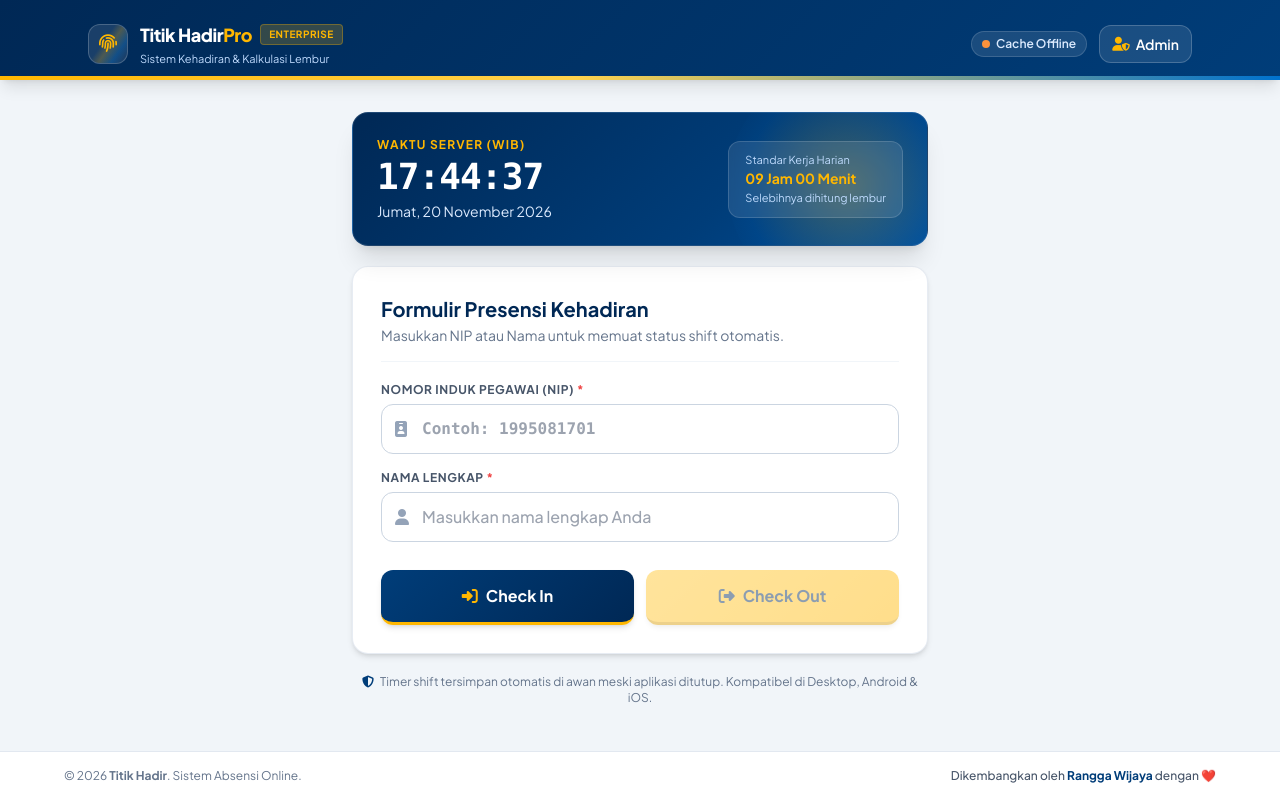
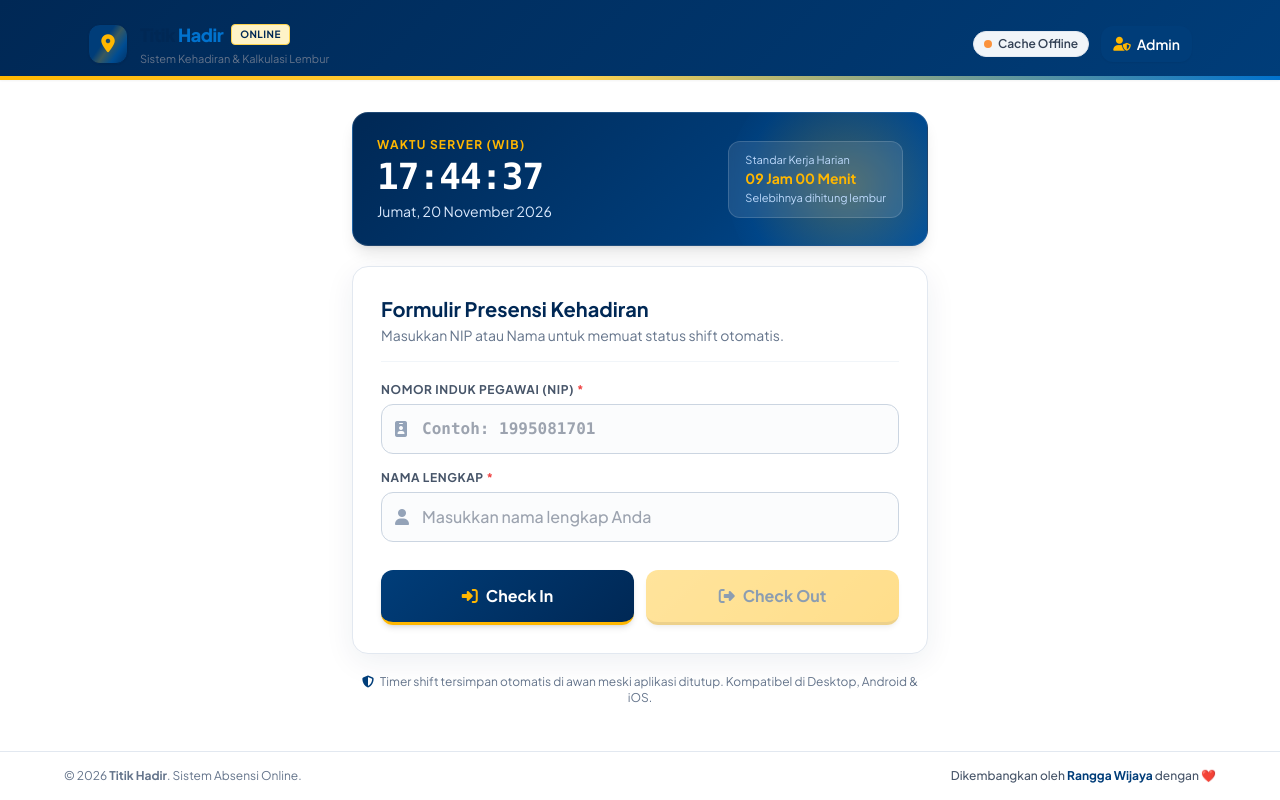
Before and after one commit to shotaid/online, a plain HTML site: page index.html in a window 1280 px wide. Drawn offline with nearby package versions, Linux system fonts and the light colour scheme; no server answers.

Commit message:
Update index.html

```diff
--- a/index.html
+++ b/index.html
@@ -5,7 +5,7 @@
   <meta name="viewport" content="width=device-width, initial-scale=1.0, viewport-fit=cover" />
   <meta name="apple-mobile-web-app-capable" content="yes" />
   <meta name="apple-mobile-web-app-status-bar-style" content="black-translucent" />
-  <meta name="theme-color" content="#002855" />
+  <meta name="theme-color" content="#FFFFFF" />
   <title>Titik Hadir — Sistem Absensi & Lembur Online</title>
 
   <!-- Tailwind CSS & Font Awesome -->
@@ -22,51 +22,58 @@
   <!-- Custom CSS -->
   <link rel="stylesheet" href="css/style.css" />
 </head>
-<body class="bg-slate-100 text-slate-800 min-h-screen flex flex-col">
+<body class="bg-white text-slate-800 min-h-screen flex flex-col">
 
-  <!-- HEADER KORPORAT -->
-  <header class="mandiri-header text-white sticky top-0 z-40 shadow-lg">
+  <!-- HEADER PUTIH KORPORAT -->
+  <header class="mandiri-header sticky top-0 z-40 shadow-sm">
     <div class="max-w-6xl mx-auto px-4 sm:px-6 h-16 flex items-center justify-between gap-2">
+      <!-- Brand Logo: Titik Hadir -->
       <div class="flex items-center gap-3 cursor-pointer" onclick="switchView('employee')">
-        <div class="w-10 h-10 rounded-xl bg-white/10 border border-white/20 flex items-center justify-center relative overflow-hidden">
+        <div class="w-10 h-10 rounded-xl bg-[#003D79] border border-[#002855] flex items-center justify-center relative overflow-hidden shadow-sm">
           <div class="mandiri-ribbon-slash"></div>
-          <i class="fa-solid fa-fingerprint text-[#FFB700] text-lg relative z-10"></i>
+          <i class="fa-solid fa-location-dot text-[#FFB700] text-lg relative z-10"></i>
         </div>
         <div>
           <div class="flex items-center gap-2">
-            <h1 class="font-extrabold text-base sm:text-lg tracking-tight leading-none">Titik Hadir<span class="text-[#FFB700]">Pro</span></h1>
-            <span class="hidden sm:inline-block text-[10px] font-bold uppercase tracking-wider px-2 py-0.5 rounded bg-[#FFB700]/20 text-[#FFB700] border border-[#FFB700]/30">Enterprise</span>
+            <h1 class="font-extrabold text-base sm:text-lg tracking-tight leading-none text-[#002855]">
+              Titik <span class="text-[#0072CE]">Hadir</span>
+            </h1>
+            <span class="hidden sm:inline-block text-[10px] font-bold uppercase tracking-wider px-2 py-0.5 rounded bg-amber-100 text-[#002855] border border-amber-300">Online</span>
           </div>
-          <p class="text-[11px] text-blue-200 mt-0.5">Sistem Kehadiran & Kalkulasi Lembur</p>
+          <p class="text-[11px] text-slate-500 mt-0.5">Sistem Kehadiran & Kalkulasi Lembur</p>
         </div>
       </div>
 
+      <!-- Kontrol Navigasi Kanan -->
       <div class="flex items-center gap-2 sm:gap-3">
-        <div id="syncBadge" class="flex items-center gap-1.5 px-2.5 py-1 rounded-full text-xs font-semibold bg-white/10 border border-white/15">
+        <div id="syncBadge" class="flex items-center gap-1.5 px-2.5 py-1 rounded-full text-xs font-semibold bg-slate-100 border border-slate-200 text-slate-700">
           <span id="syncDot" class="w-2 h-2 rounded-full bg-amber-400"></span>
-          <span id="syncText" class="hidden sm:inline text-blue-100">Mode Lokal</span>
+          <span id="syncText" class="hidden sm:inline">Mode Lokal</span>
         </div>
 
-        <button type="button" id="headerBackHomeBtn" onclick="switchView('employee')" class="hidden items-center gap-1.5 px-3 py-2 rounded-xl bg-[#FFB700] hover:bg-amber-400 text-[#002855] font-bold text-xs sm:text-sm shadow transition active:scale-95">
+        <button type="button" id="headerBackHomeBtn" onclick="switchView('employee')" class="hidden items-center gap-1.5 px-3 py-2 rounded-xl bg-[#FFB700] hover:bg-amber-400 text-[#002855] font-bold text-xs sm:text-sm shadow-sm transition active:scale-95">
           <i class="fa-solid fa-arrow-left"></i>
           <span>Halaman Utama</span>
         </button>
 
-        <button type="button" id="adminNavBtn" onclick="openAdminGate()" class="flex items-center gap-1.5 px-3 py-2 rounded-xl bg-white/10 hover:bg-white/20 border border-white/20 text-white font-semibold text-xs sm:text-sm transition active:scale-95">
+        <button type="button" id="adminNavBtn" onclick="openAdminGate()" class="flex items-center gap-1.5 px-3 py-2 rounded-xl bg-[#003D79] hover:bg-[#002855] text-white font-semibold text-xs sm:text-sm shadow-sm transition active:scale-95">
           <i class="fa-solid fa-user-shield text-[#FFB700]"></i>
           <span class="hidden sm:inline">Admin</span>
         </button>
       </div>
     </div>
+    <!-- Pita Aksen Biru-Emas Mandiri -->
     <div class="mandiri-accent-bar"></div>
   </header>
 
-  <!-- KONTEN UTAMA -->
+  <!-- KONTEN UTAMA (LATAR PUTIH) -->
   <main class="flex-1 max-w-6xl w-full mx-auto px-4 sm:px-6 py-6 sm:py-8">
 
     <!-- ==================== HALAMAN PEGAWAI ==================== -->
     <section id="employeeView" class="max-w-xl mx-auto space-y-5">
-      <div class="mandiri-clock-card rounded-2xl p-5 sm:p-6 text-white shadow-xl relative overflow-hidden">
+
+      <!-- Banner Jam Digital Real-Time -->
+      <div class="mandiri-clock-card rounded-2xl p-5 sm:p-6 text-white shadow-lg relative overflow-hidden">
         <div class="mandiri-wave-bg"></div>
         <div class="relative z-10 flex flex-col sm:flex-row sm:items-center sm:justify-between gap-3">
           <div>
@@ -82,7 +89,8 @@
         </div>
       </div>
 
-      <div class="bg-white rounded-2xl shadow-md border border-slate-200/80 p-5 sm:p-7 space-y-5">
+      <!-- Kartu Form Presensi di atas Latar Putih -->
+      <div class="bg-white rounded-2xl shadow-[0_8px_30px_rgb(0,40,85,0.07)] border border-slate-200 p-5 sm:p-7 space-y-5">
         <div class="border-b border-slate-100 pb-4">
           <h2 class="text-lg sm:text-xl font-bold text-[#002855]">Formulir Presensi Kehadiran</h2>
           <p class="text-xs sm:text-sm text-slate-500 mt-0.5">Masukkan NIP atau Nama untuk memuat status shift otomatis.</p>
@@ -104,7 +112,7 @@
                 autocomplete="off"
                 placeholder="Contoh: 1995081701"
                 oninput="handleNipLookup()"
-                class="w-full pl-10 pr-10 py-3 text-base rounded-xl border border-slate-300 focus:border-[#003D79] focus:ring-2 focus:ring-[#003D79]/20 outline-none font-mono font-semibold text-slate-800 transition"
+                class="w-full pl-10 pr-10 py-3 text-base rounded-xl border border-slate-300 bg-slate-50/50 focus:bg-white focus:border-[#003D79] focus:ring-2 focus:ring-[#003D79]/20 outline-none font-mono font-semibold text-slate-800 transition"
               />
               <span id="nipLookupSpinner" class="hidden absolute inset-y-0 right-0 pr-3.5 flex items-center text-[#003D79]">
                 <i class="fa-solid fa-circle-notch fa-spin"></i>
@@ -126,12 +134,13 @@
                 autocomplete="name"
                 oninput="handleNameLookup()"
                 placeholder="Masukkan nama lengkap Anda"
-                class="w-full pl-10 pr-4 py-3 text-base rounded-xl border border-slate-300 focus:border-[#003D79] focus:ring-2 focus:ring-[#003D79]/20 outline-none font-medium text-slate-800 transition"
+                class="w-full pl-10 pr-4 py-3 text-base rounded-xl border border-slate-300 bg-slate-50/50 focus:bg-white focus:border-[#003D79] focus:ring-2 focus:ring-[#003D79]/20 outline-none font-medium text-slate-800 transition"
               />
             </div>
           </div>
         </div>
 
+        <!-- Kartu Status Shift -->
         <div id="shiftStatusCard" class="hidden rounded-xl border p-4 space-y-3 transition-all">
           <div class="flex items-center justify-between gap-2 flex-wrap">
             <span id="shiftBadge" class="inline-flex items-center gap-1.5 px-2.5 py-1 rounded-full text-xs font-bold"></span>
@@ -139,11 +148,11 @@
           </div>
 
           <div class="grid grid-cols-2 gap-3 pt-1">
-            <div class="bg-white/80 rounded-lg p-3 border border-slate-200/70">
+            <div class="bg-white rounded-lg p-3 border border-slate-200/80">
               <div class="text-[11px] font-semibold text-slate-500 uppercase">Durasi Berjalan</div>
               <div id="liveDurationTimer" class="font-mono text-lg sm:text-xl font-bold text-[#002855] mt-0.5">00:00:00</div>
             </div>
-            <div class="bg-white/80 rounded-lg p-3 border border-slate-200/70">
+            <div class="bg-white rounded-lg p-3 border border-slate-200/80">
               <div class="text-[11px] font-semibold text-slate-500 uppercase">Estimasi Lembur</div>
               <div id="liveOvertimeTimer" class="font-mono text-lg sm:text-xl font-bold text-amber-600 mt-0.5">0j 0m</div>
             </div>
@@ -160,6 +169,7 @@
           </div>
         </div>
 
+        <!-- Tombol Check In & Check Out -->
         <div class="grid grid-cols-1 sm:grid-cols-2 gap-3 pt-2">
           <button
             type="button"
@@ -201,7 +211,7 @@
             <span>Kembali</span>
           </button>
           <div>
-            <h2 class="text-lg sm:text-xl font-extrabold text-[#002855]">Dashboard Rekapitulasi Absensi</h2>
+            <h2 class="text-lg sm:text-xl font-extrabold text-[#002855]">Dashboard Rekapitulasi Titik Hadir</h2>
             <p class="text-xs text-slate-500">Pemantauan waktu kerja (9 jam/hari), lembur bulanan, dan ekspor laporan.</p>
           </div>
         </div>
@@ -230,7 +240,7 @@
         </div>
       </div>
 
-      <!-- ==================== PANEL REKAPITULASI BULANAN ==================== -->
+      <!-- PANEL REKAPITULASI BULANAN -->
       <div class="bg-white rounded-2xl p-5 shadow-sm border border-slate-200 space-y-4">
         <div class="flex flex-col md:flex-row md:items-center md:justify-between gap-3 border-b border-slate-100 pb-4">
           <div class="flex items-center gap-2.5">
@@ -244,14 +254,12 @@
           </div>
 
           <div class="flex flex-col sm:flex-row items-stretch sm:items-center gap-2">
-            <!-- Pilih Bulan -->
             <input
               type="month"
               id="monthlyFilterMonth"
               onchange="renderMonthlyRecap()"
               class="px-3.5 py-2 text-base sm:text-sm rounded-xl border border-slate-300 focus:border-[#003D79] outline-none bg-white font-medium"
             />
-            <!-- Pilih Semua Pegawai atau Per Pegawai -->
             <select
               id="monthlyEmployeeSelect"
               onchange="renderMonthlyRecap()"
@@ -262,7 +270,6 @@
           </div>
         </div>
 
-        <!-- Hasil Perhitungan Bulanan -->
         <div class="grid grid-cols-2 lg:grid-cols-4 gap-3 sm:gap-4">
           <div class="rounded-xl bg-blue-50/70 border border-blue-200/80 p-4">
             <div id="monthlyCard1Label" class="text-[11px] font-bold uppercase text-[#003D79]">Jumlah Pegawai Aktif</div>
@@ -365,7 +372,7 @@
 
   </main>
 
-  <!-- FOOTER -->
+  <!-- FOOTER PUTIH BERSIH -->
   <footer class="bg-white border-t border-slate-200 py-4 px-4 mt-auto">
     <div class="max-w-6xl mx-auto flex flex-col sm:flex-row items-center justify-between gap-2 text-xs text-slate-500">
       <div>&copy; <span id="footerYear"></span> <strong>Titik Hadir</strong>. Sistem Absensi Online.</div>
```
